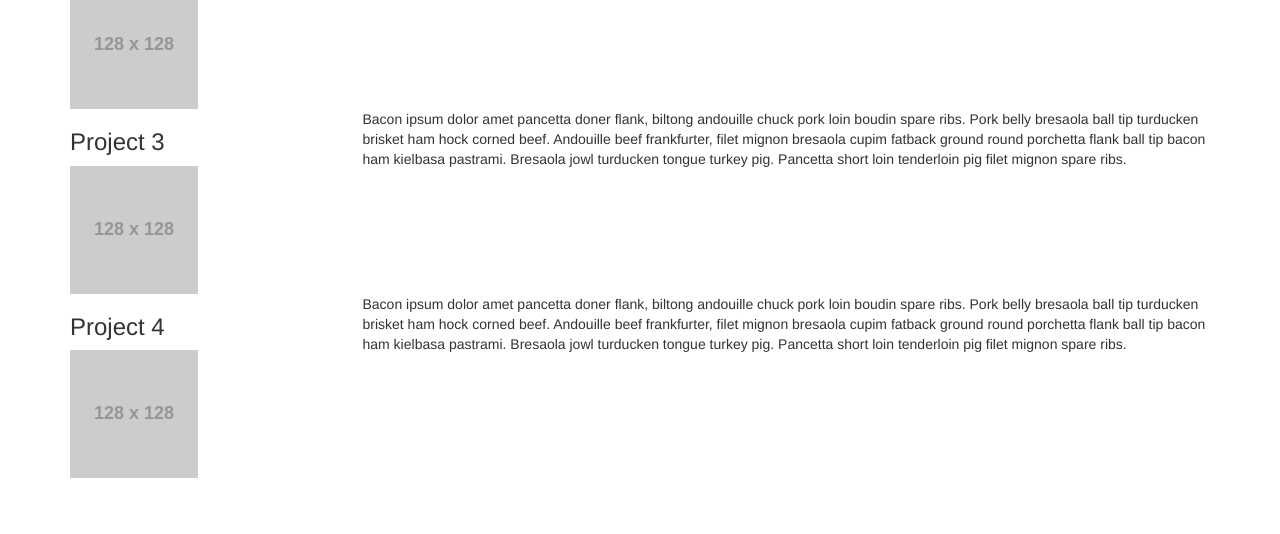
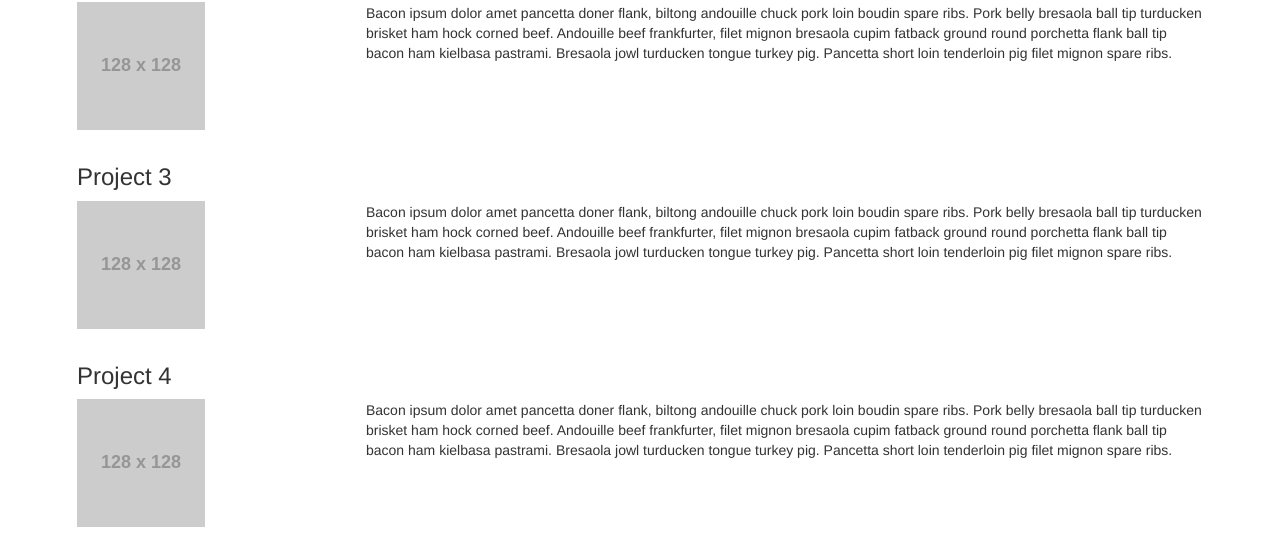
Before and after one commit to JonathanPCGuy/about-me-site, a plain HTML site: page index.html in a window 1280 px wide. Shown: the part 702-1236 px from the top of the page. Before the commit the page ends 1180 px from the top, so only its background shows below. Drawn offline with Linux system fonts and the light colour scheme; placeholder pictures from the web are drawn by us.

Commit message:
Vertical alignment of items at bottom of page

```diff
--- a/css/style.css
+++ b/css/style.css
@@ -5,3 +5,15 @@
 .menu-item {
   padding: 1em;
 }
+
+.project-row {
+  padding: 0.5em;
+  display: flex;
+  flex-direction: row;
+}
+
+.project-details {
+  display: flex;
+  align-items: center;
+  justify-content: center;
+}
--- /dev/null
+++ b/references.txt
@@ -0,0 +1 @@
+http://stackoverflow.com/questions/20547819/vertical-align-with-bootstrap-3
```
